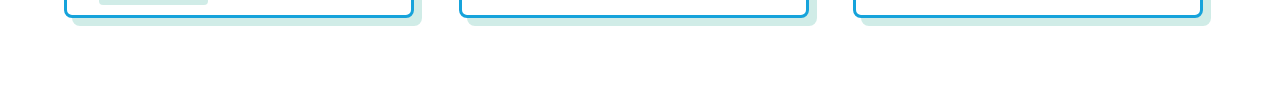
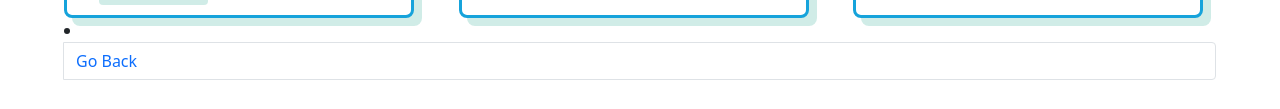
Before and after one commit to Khushi14May/Hospital-Management-Project, a plain HTML site: page Final Project/Services.html in a window 1280 px wide. Shown: the part 824-933 px from the top of the page. Before the commit the page ends 874 px from the top, so only its background shows below. Drawn offline with nearby package versions, Linux system fonts and the light colour scheme.

Commit message:
Update Services.html

```diff
--- a/Final Project/Services.html
+++ b/Final Project/Services.html
@@ -55,5 +55,6 @@
             </div>
 
         </div>
+        <li class="page-item"><a class="page-link " href="./home1.html" > <abbr title="home page" style="text-decoration: none;">Go Back</abbr> </a></li>
 </body>
 </html>
```
